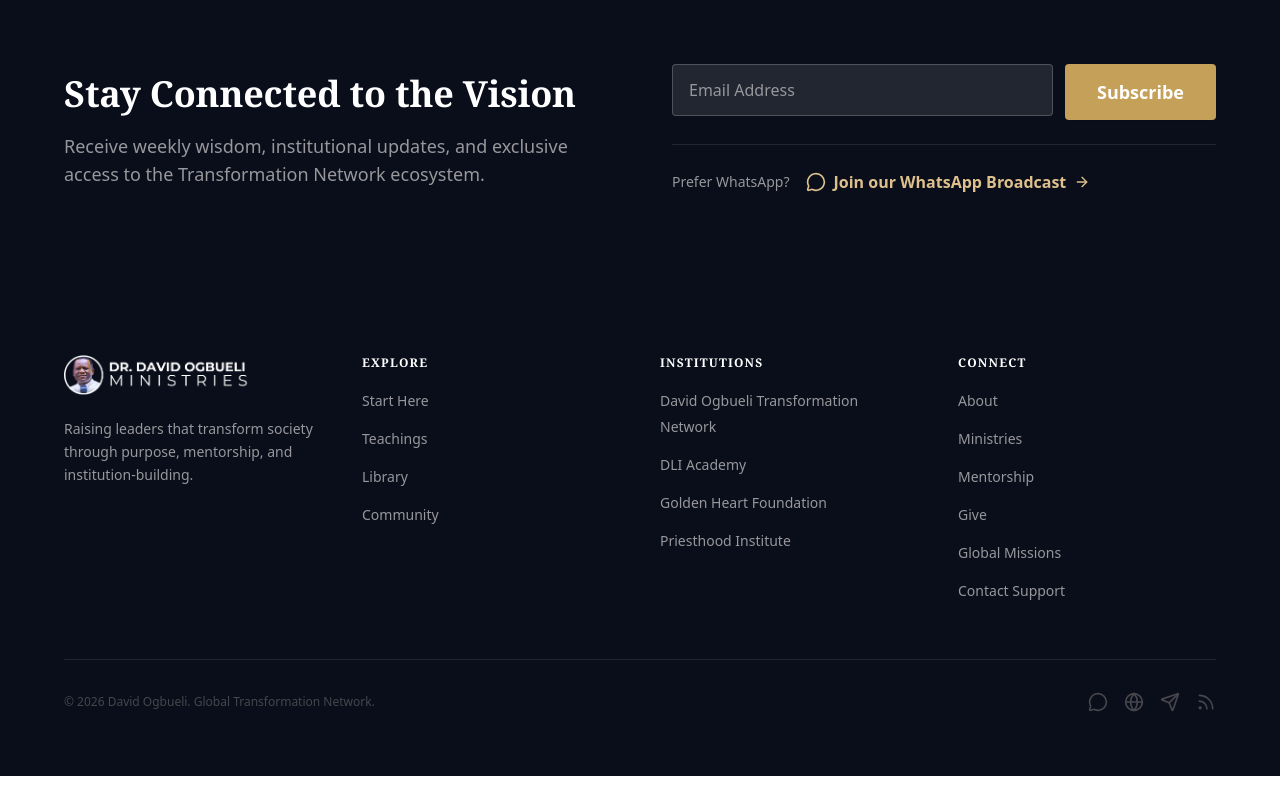
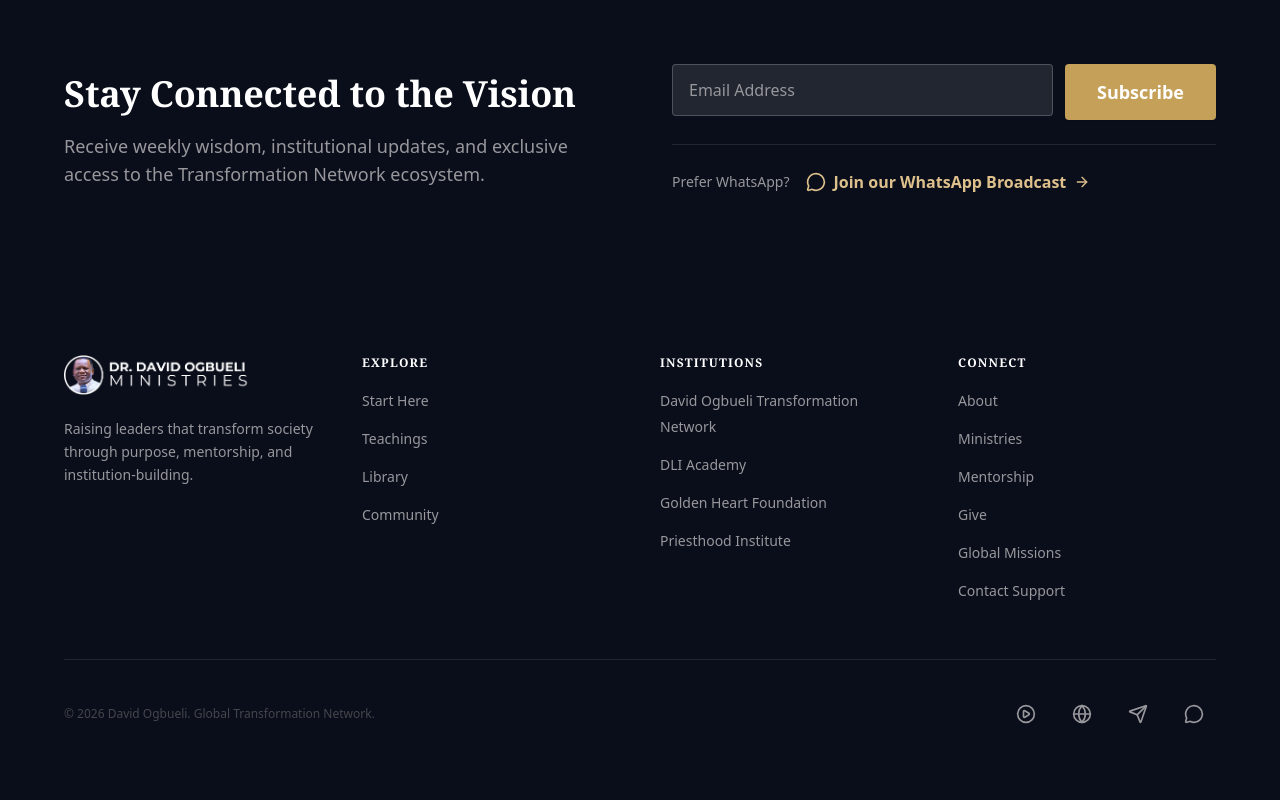
Before and after one commit to dominioncitychurchajah/dogtn-website, a Next.js app: page /en in a window 1280 px wide. Shown: the part 5390-6190 px from the top of the page. Before the commit the page ends 6166 px from the top, so only its background shows below. Built offline with nearby package versions, Linux system fonts and the light colour scheme; a web font is replaced by a local one.

Commit message:
Use official Dominion City social links

```diff
--- a/src/components/layout/Footer.tsx
+++ b/src/components/layout/Footer.tsx
@@ -1,12 +1,34 @@
 import Link from "next/link";
 import Image from "next/image";
-import { MessageCircle, Globe, Send, Rss } from "lucide-react";
+import { Globe, MessageCircle, PlayCircle, Send } from "lucide-react";
 import type { Locale } from "@/i18n/config";
 import { getDictionary, t } from "@/lib/i18n-utils";
 
 export function Footer({ locale }: { locale: Locale }) {
   const dict = getDictionary(locale);
   const p = (path: string) => `/${locale}${path}`;
+  const socials = [
+    {
+      label: "Dominion City on YouTube",
+      href: "https://www.youtube.com/@DominionCity",
+      icon: PlayCircle,
+    },
+    {
+      label: "Dominion City Lagos on Instagram",
+      href: "https://www.instagram.com/dominioncitylagos/?hl=en",
+      icon: Globe,
+    },
+    {
+      label: "Email support",
+      href: "mailto:support@davidogbueli.org",
+      icon: Send,
+    },
+    {
+      label: "Community",
+      href: p("/community"),
+      icon: MessageCircle,
+    },
+  ];
 
   const cols = [
     {
@@ -75,10 +97,16 @@
           <p className="text-caption text-ink-500">
             © 2026 David Ogbueli. {t(dict, "footer.network")}.
           </p>
-          <div className="flex gap-4">
-            {[MessageCircle, Globe, Send, Rss].map((Icon, i) => (
-              <a key={i} href="#" aria-label="Social link" className="text-ink-500 transition-colors hover:text-gold-400">
-                <Icon className="h-5 w-5" />
+          <div className="flex gap-3">
+            {socials.map(({ label, href, icon: Icon }) => (
+              <a
+                key={label}
+                href={href}
+                aria-label={label}
+                className="flex h-11 w-11 items-center justify-center rounded-full text-ink-300 transition-colors hover:bg-paper-0/10 hover:text-gold-400 focus-visible:outline-2 focus-visible:outline-offset-2 focus-visible:outline-gold-400 focus-visible:outline-offset-ink-900"
+                {...(href.startsWith("http") ? { target: "_blank", rel: "noopener noreferrer" } : {})}
+              >
+                <Icon className="h-5 w-5" aria-hidden />
               </a>
             ))}
           </div>
--- a/src/components/sections/NextGathering.tsx
+++ b/src/components/sections/NextGathering.tsx
@@ -100,7 +100,7 @@
             </dl>
             <div className="mt-8 flex flex-col gap-3 sm:flex-row lg:flex-col">
               <a
-                href="https://www.youtube.com/results?search_query=David+Ogbueli+live"
+                href="https://www.youtube.com/@DominionCity"
                 target="_blank"
                 rel="noopener noreferrer"
                 className="inline-flex h-11 items-center justify-center gap-2 rounded-[var(--radius-m)] bg-gold-600 px-5 text-body-m font-semibold text-ink-900 hover:bg-gold-hover"
```
